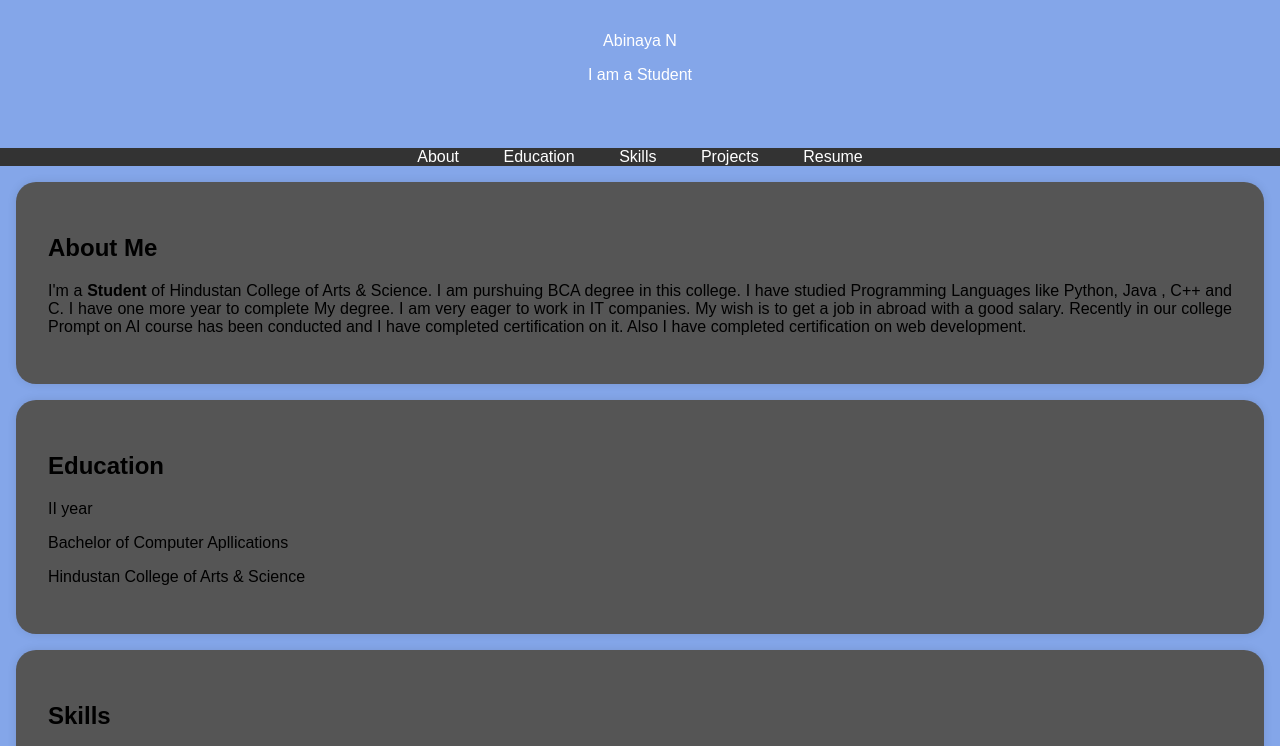
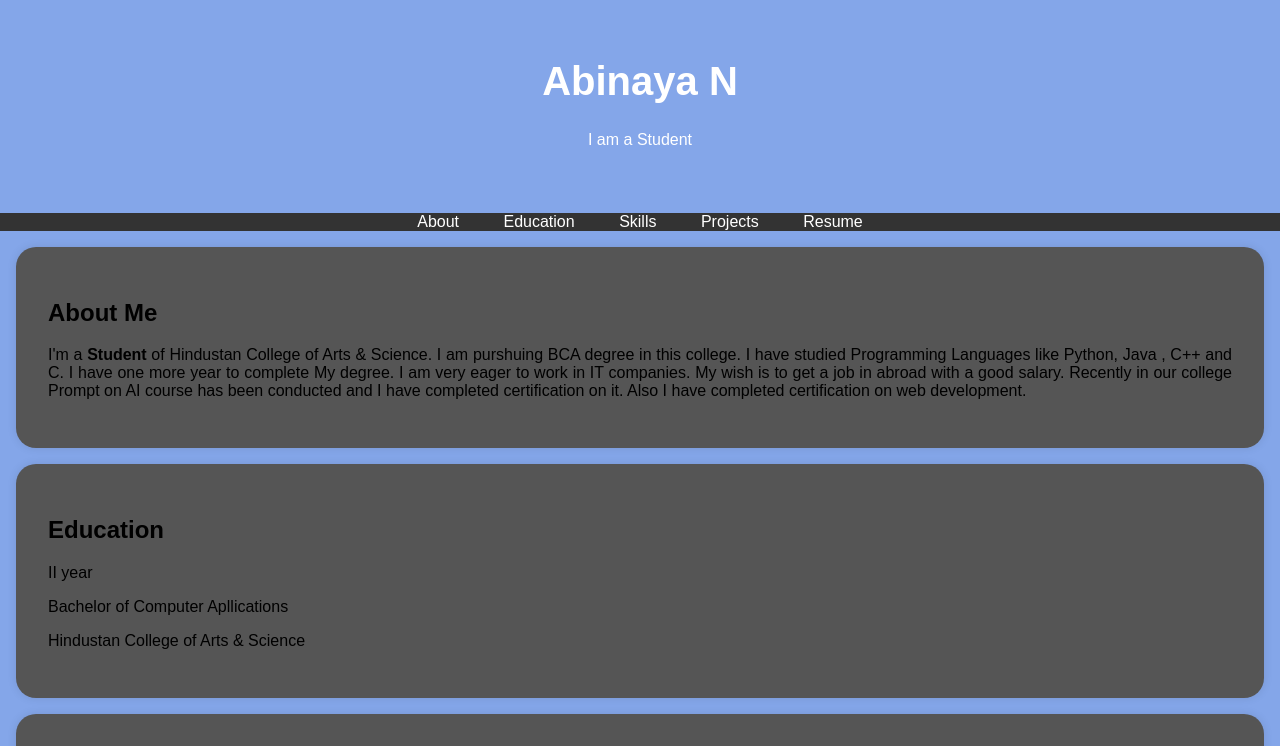
Before and after one commit to Abinaya20042005/Digitalportfolio, a plain HTML site: page index.html in a window 1280 px wide. Shown: the top 746 px of the page. Drawn offline with Linux system fonts and the light colour scheme.

Commit message:
Update index.html

```diff
--- a/index.html
+++ b/index.html
@@ -92,7 +92,7 @@
 </head>
 <body>
     <header>
-        <div class="header-content"
+        <div class="header-content">
             <h1>Abinaya N</h1>
             <p>I am a Student</p>
         </div>
```
